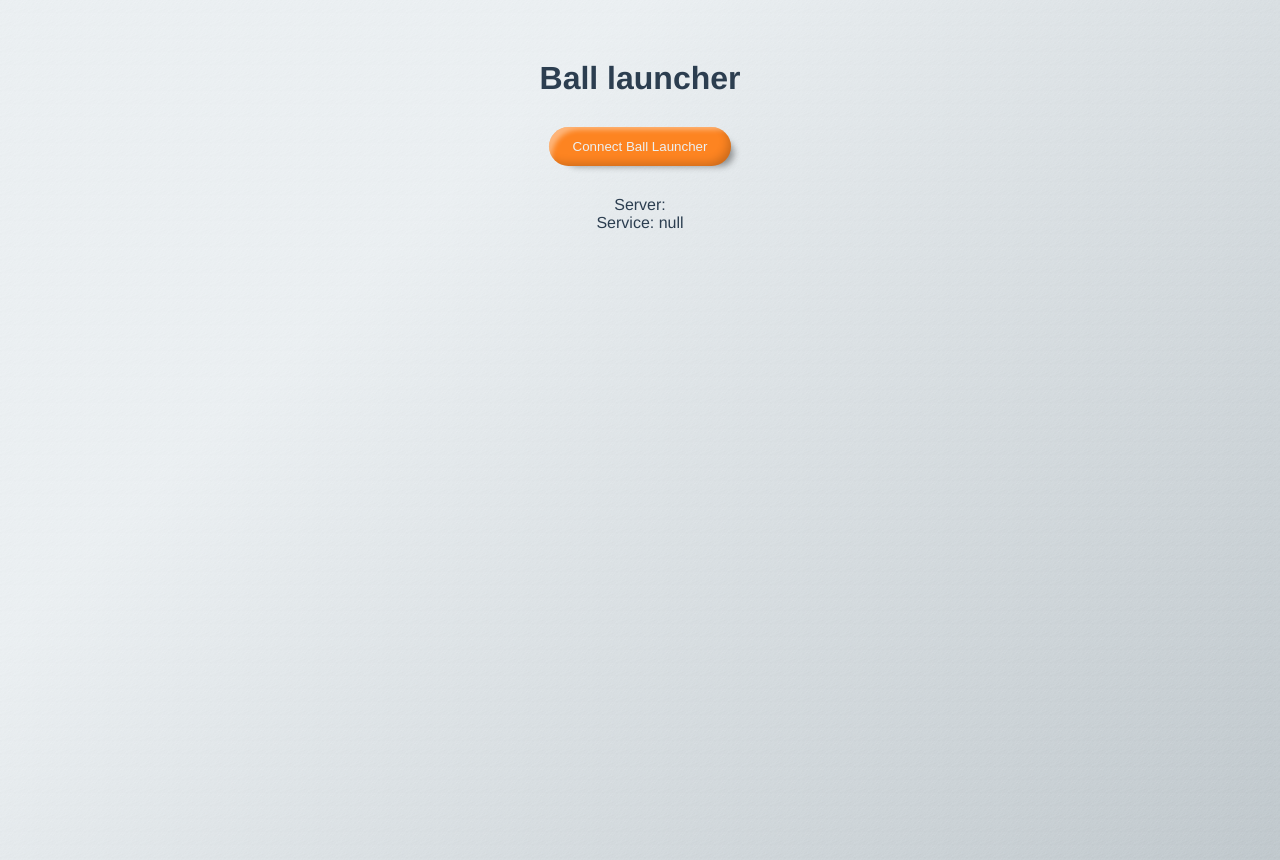
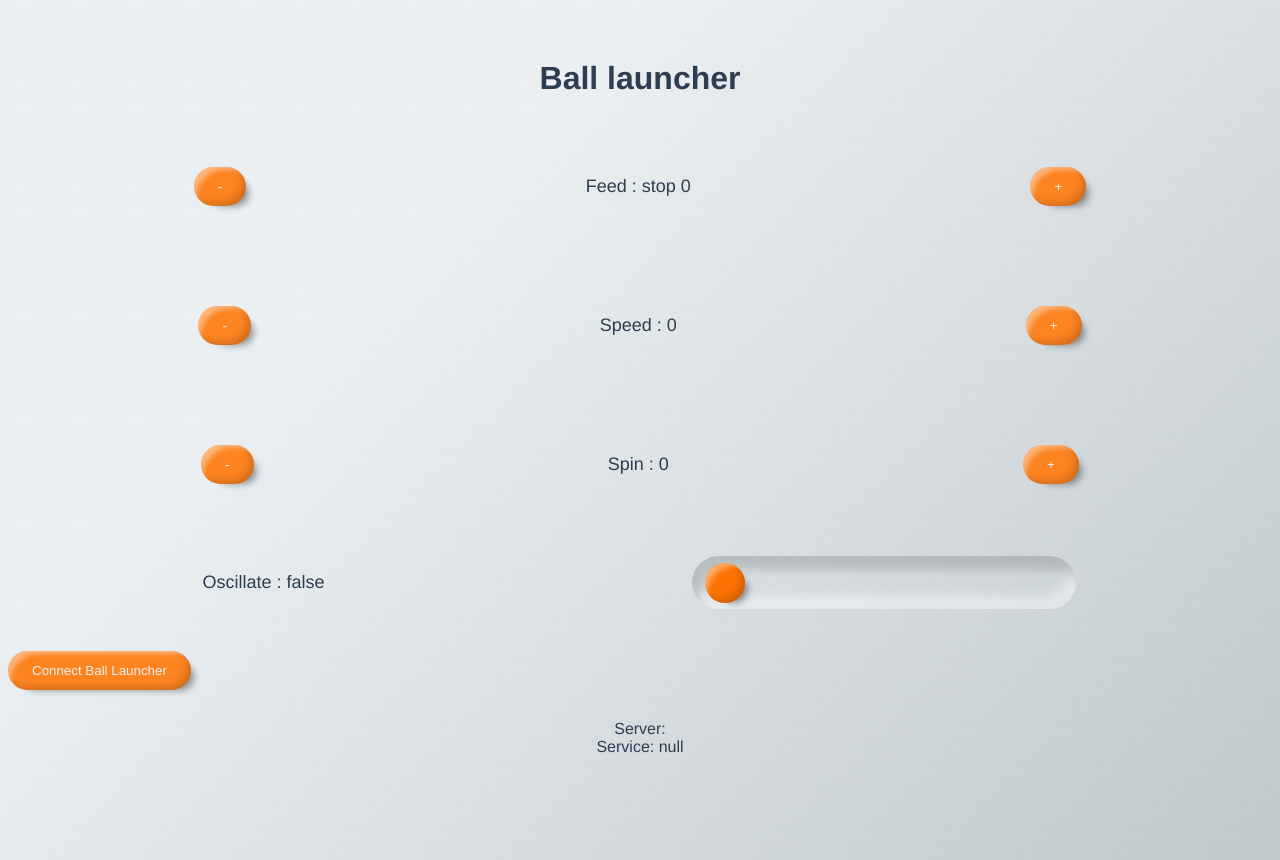
Before and after one commit to aspben/tennis-ball-launcher, a Vue app: page / in a window 1280 px wide. Built offline with nearby package versions, Linux system fonts and the light colour scheme.

Commit message:
before implementing longpress wish me luck

```diff
--- a/src/components/dashboard.vue
+++ b/src/components/dashboard.vue
@@ -1,20 +1,25 @@
 <template>
   <h1>Ball launcher</h1>
 
-  <div v-if="this.service">
+  <div v-if="!this.service">
     <div class="slidecontainer">
+      <button class="btn" @click="minusFeed(2)"> - </button>
       <div class="launcherProperty">Feed : {{convertFeed(feedSpeed)}} {{feedSpeed}} </div>
-      <input type="range" min="0" max="180" v-model="feedSpeed" @change="editFeed(feedSpeed)" class="slider feedRange" id="myRange">
+      <button class="btn" @click="addFeed(2)"> + </button>
     </div>
 
     <div class="slidecontainer">
+      <button class="btn" @click="minusSpeed(2)"> - </button>
       <div class="launcherProperty">Speed : {{ballSpeed}}</div>
-      <input type="range" min="0" max="180" v-model="ballSpeed" @change="editSpeed(ballSpeed)" class="slider oneToTen" id="myRange">
+      <button class="btn" @click="addSpeed(2)"> + </button>
+
     </div>
 
     <div class="slidecontainer">
+      <button class="btn" @click="minusSpin(2)"> - </button>
       <div class="launcherProperty">Spin : {{spinValue}}</div>
-      <input type="range" min="0" max="180" v-model="spinValue" @change="editSpin(spinValue)" class="slider oneToTen" id="myRange">
+      <button class="btn" @click="addSpin(2)"> + </button>
+
     </div>
 
     <div class="slidecontainer onOffSlider">
@@ -113,14 +118,64 @@ export default {
   },
 
 
+  addFeed (increment) {
+      if (this.feedSpeed < 50 ) { this.feedSpeed = 50}
+        if (this.feedSpeed <= 178) {
+          this.feedSpeed = this.feedSpeed + increment
+        }
+
+      this.editFeed(this.feedSpeed)
+    },
+
+    minusFeed (increment) {
+
+      if (this.feedSpeed > 0) {
+          this.feedSpeed = this.feedSpeed - increment
+        }
+
+      editFeed(this.feedSpeed)
+    },
+
     async editFeed (newFeed) {
       let characteristic = await this.service.getCharacteristic("febe13d2-a623-11eb-bcbc-0242ac130002");
       await characteristic.writeValue(Uint8Array.of(newFeed));
     },
 
+    addSpeed (increment) {
+      if (this.ballSpeed <= 178) {
+        this.ballSpeed = this.ballSpeed + increment
+      }
+
+      this.editSpin(this.ballSpeed)
+    },
+
+    minusSpeed (increment) {
+      if (this.ballSpeed > 0) {
+          this.ballSpeed = this.ballSpeed - increment
+        }
+
+      editSpeed(this.ballSpeed)
+    },
+
     async editSpeed (newSpeed) {
       let characteristic = await this.service.getCharacteristic("0c60be4a-a624-11eb-bcbc-0242ac130002");
       await characteristic.writeValue(Uint8Array.of(newSpeed));
+    },
+
+    addSpin (increment) {
+      if (this.spinValue <= 178) {
+        this.spinValue = this.spinValue + increment
+      }
+
+      this.editSpin(this.spinValue)
+    },
+
+    minusSpin (increment) {
+      if (this.spinValue > 0) {
+          this.spinValue = this.spinValue - increment
+        }
+
+      editSpin(this.spinValue)
     },
 
     async editSpin (newSpin) {
@@ -275,7 +330,11 @@ input[type="range"].trueFalse {
 }
 
 .slidecontainer {
-  margin: 40px 20px 40px 20px
+  margin: 40px 20px 40px 20px;
+  display: flex;
+  align-content: center;
+  justify-content: space-around;
+
 }
 
 .onOffSlider {
@@ -287,7 +346,8 @@ input[type="range"].trueFalse {
 .launcherProperty {
   text-align: left;
   font-size:large;
-  margin: 16px;
+  display:flex;
+  align-self: center;
 }
 
 input[type="range"]:focus {
@@ -297,6 +357,7 @@ input[type="range"]:focus {
 
 /* SLIDER THUMB -> represented by the orange ball in the design */
 /* Webkit based browsers (chrome, opera, ...) */
+
 input[type="range"]::-webkit-slider-thumb {
      /* Removes the default styling */
     -webkit-appearance: none;
@@ -446,7 +507,6 @@ input[type="range"].trueFalse::before {
 }
 
 .btn {
-
     background-color: #fd8421;
     border-radius: 20px;
     box-shadow:
@@ -458,7 +518,7 @@ input[type="range"].trueFalse::before {
 
   position: relative;
   display: block;
-  margin: 30px auto;
+  margin: 30px 8px;
   padding: 12px 24px;
   overflow: hidden;
   border-width: 0;
@@ -468,6 +528,8 @@ input[type="range"].trueFalse::before {
 
   transition: background-color .3s;
 }
+
+
 
 .speech button {
   display: inline-block;
```
